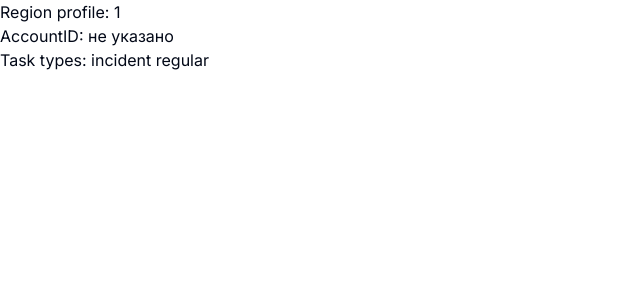
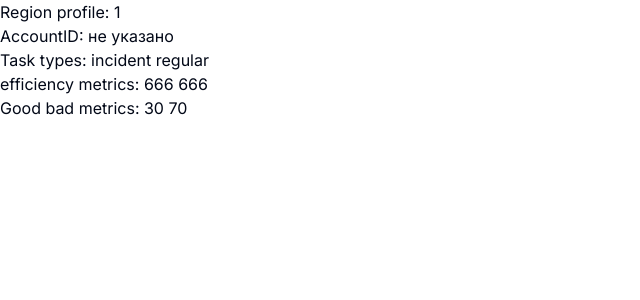
Before and after one commit to csit-sgu/its-frontend, a Next.js app: page /regions/1 in a window 1280 px wide. Shown: the top 300 px of the page, without its empty margins (0-640 px from the left). Built offline with nearby package versions, Linux system fonts and the light colour scheme.

Commit message:
feat: Add fish components for metrics to region page

```diff
--- a/src/app/regions/[regionId]/page.tsx
+++ b/src/app/regions/[regionId]/page.tsx
@@ -1,5 +1,7 @@
 'use client';
 
+import { EfficiencyMetrics } from '@/components/ui/efficiency-metrics';
+import { GoodBadMetrics } from '@/components/ui/good-bad-metrics';
 import { useSearchParams } from 'next/navigation';
 
 function processTaskTypesParam(param: string | null): TaskType[] {
@@ -22,6 +24,8 @@ export default function RegionProfile({ params }: { params: { regionId: string }
       <div>Region profile: {params.regionId}</div>
       <div>AccountID: {accountId ?? 'не указано'}</div>
       <div>Task types: {taskTypes.join(' ')}</div>
+      <EfficiencyMetrics relative={666} absolute={666} />
+      <GoodBadMetrics goodPercentage={30} badPercentage={70} />
     </div>
   );
 }
--- a/src/components/ui/good-bad-metrics.tsx
+++ b/src/components/ui/good-bad-metrics.tsx
@@ -1,7 +1,13 @@
-export function GoodBadMetrics({ good, bad }: { good: number; bad: number }) {
+export function GoodBadMetrics({
+  goodPercentage,
+  badPercentage,
+}: {
+  goodPercentage: number;
+  badPercentage: number;
+}) {
   return (
     <div>
-      Good bad metrics: {good} {bad}
+      Good bad metrics: {goodPercentage} {badPercentage}
     </div>
   );
 }
```
